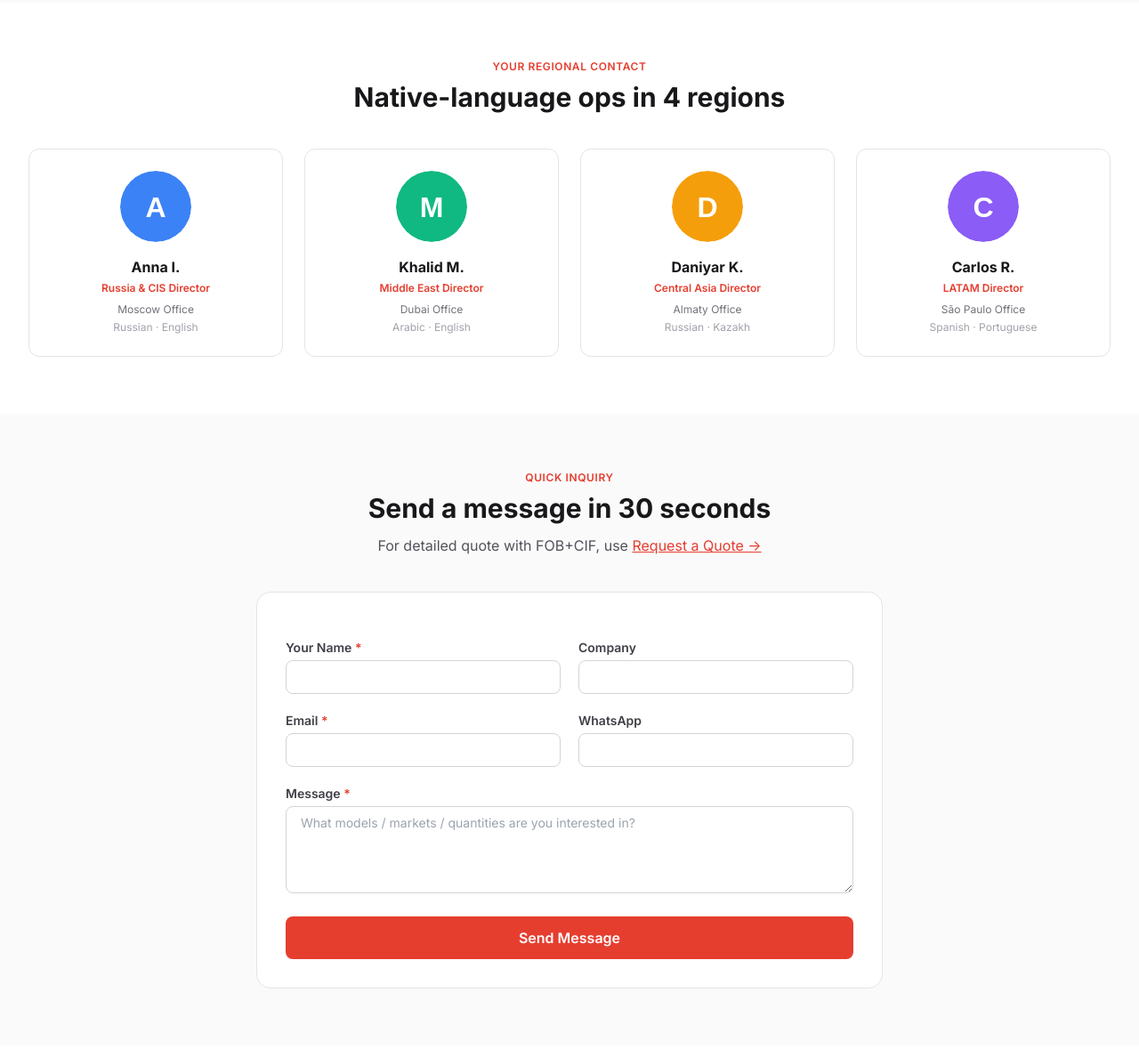
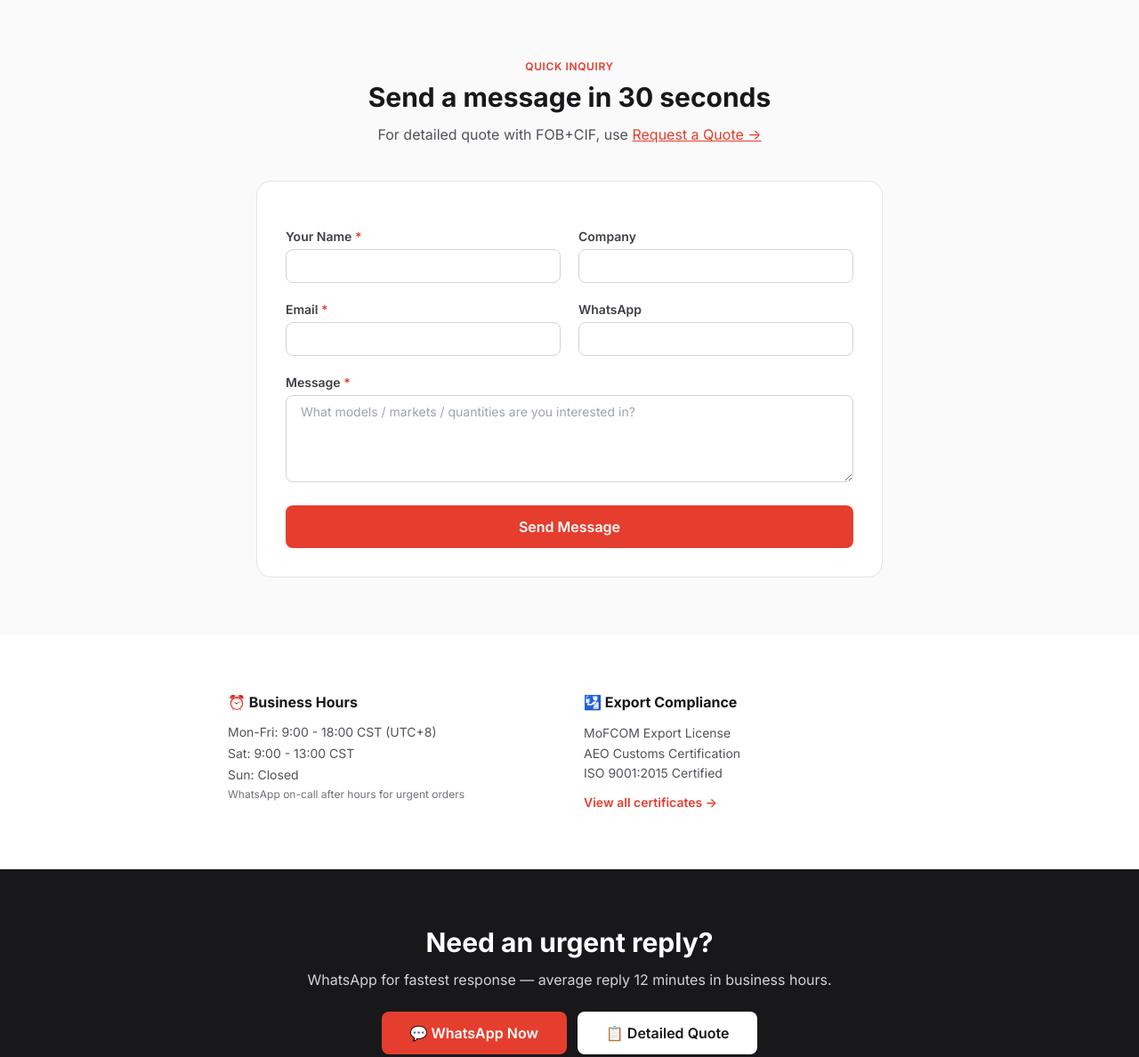
Before and after one commit to gacaicai-lang/evautopro, an Astro site: page /contact in a window 1280 px wide. Shown: the part 1282-2470 px from the top of the page at 89% size. Built offline with nearby package versions, Linux system fonts and the light colour scheme; Astro itself is replaced by a stand-in of ours.

Commit message:
Fix /contact/: remove fake regional offices (no overseas branches yet) + simplify office info

```diff
--- a/src/pages/contact/index.astro
+++ b/src/pages/contact/index.astro
@@ -56,41 +56,10 @@ const channels = [
   },
 ];
 
-const regionalTeam = [
-  {
-    name: 'Anna I.',
-    role: 'Russia & CIS Director',
-    region: 'Moscow Office',
-    langs: 'Russian · English',
-    avatar: 1,
-  },
-  {
-    name: 'Khalid M.',
-    role: 'Middle East Director',
-    region: 'Dubai Office',
-    langs: 'Arabic · English',
-    avatar: 2,
-  },
-  {
-    name: 'Daniyar K.',
-    role: 'Central Asia Director',
-    region: 'Almaty Office',
-    langs: 'Russian · Kazakh',
-    avatar: 3,
-  },
-  {
-    name: 'Carlos R.',
-    role: 'LATAM Director',
-    region: 'São Paulo Office',
-    langs: 'Spanish · Portuguese',
-    avatar: 4,
-  },
-];
-
 const trustPoints = [
   { icon: '⚡', title: 'Reply within 24h', desc: 'Every inquiry answered same business day' },
-  { icon: '🤝', title: 'Founder-led', desc: 'No layered middlemen, direct negotiation' },
-  { icon: '🌐', title: '4 languages', desc: 'EN / RU / AR / ES native ops support' },
+  { icon: '🤝', title: 'Founder-led', desc: 'Direct negotiation, no layered middlemen' },
+  { icon: '🏭', title: '15+ years export', desc: 'Authorized dealer of 6 China NEV brands' },
   { icon: '🔐', title: 'NDA on request', desc: 'Your sourcing list stays confidential' },
 ];
 ---
@@ -175,28 +144,7 @@ const trustPoints = [
     </div>
   </section>
 
-  {/* ====== 4. Regional Team ====== */}
-  <section class="py-16">
-    <div class="max-w-7xl mx-auto px-4 sm:px-6 lg:px-8">
-      <div class="text-center mb-10">
-        <p class="text-xs font-semibold text-brand-500 uppercase tracking-wider mb-2">Your Regional Contact</p>
-        <h2 class="text-3xl font-bold text-ink-900">Native-language ops in 4 regions</h2>
-      </div>
-      <div class="grid sm:grid-cols-2 lg:grid-cols-4 gap-6">
-        {regionalTeam.map(t => (
-          <div class="bg-white border border-ink-200 rounded-xl p-6 text-center">
-            <img src={`/images/testimonial-${t.avatar}.svg`} alt={t.name} class="w-20 h-20 rounded-full mx-auto mb-4 object-cover" loading="lazy" />
-            <h3 class="font-bold text-base text-ink-900">{t.name}</h3>
-            <div class="text-xs text-brand-500 font-semibold mt-1">{t.role}</div>
-            <div class="text-xs text-ink-500 mt-2">{t.region}</div>
-            <div class="text-xs text-ink-400 mt-1">{t.langs}</div>
-          </div>
-        ))}
-      </div>
-    </div>
-  </section>
-
-  {/* ====== 5. Quick Inquiry Form ====== */}
+  {/* ====== 4. Quick Inquiry Form ====== */}
   <section class="py-16 bg-ink-50">
     <div class="max-w-3xl mx-auto px-4 sm:px-6 lg:px-8">
       <div class="text-center mb-10">
@@ -240,33 +188,25 @@ const trustPoints = [
     </div>
   </section>
 
-  {/* ====== 6. Office Info ====== */}
+  {/* ====== 5. Office Info ====== */}
   <section class="py-16">
     <div class="max-w-7xl mx-auto px-4 sm:px-6 lg:px-8">
-      <div class="grid lg:grid-cols-3 gap-8">
+      <div class="grid sm:grid-cols-2 gap-8 max-w-3xl mx-auto">
         <div>
-          <h3 class="font-bold text-base text-ink-900 mb-3">🏢 Shanghai HQ</h3>
-          <p class="text-sm text-ink-600 leading-relaxed">
-            Bonded Warehouse Zone<br/>
-            Yangshan Free Trade Port<br/>
-            Shanghai 201306, China
-          </p>
-        </div>
-        <div>
-          <h3 class="font-bold text-base text-ink-900 mb-3">⏰ Operating Hours</h3>
+          <h3 class="font-bold text-base text-ink-900 mb-3">⏰ Business Hours</h3>
           <ul class="text-sm text-ink-600 space-y-1">
-            <li>Mon-Fri: 9:00 - 18:00 CST</li>
+            <li>Mon-Fri: 9:00 - 18:00 CST (UTC+8)</li>
             <li>Sat: 9:00 - 13:00 CST</li>
-            <li>Sun: Closed (WhatsApp on-call)</li>
-            <li class="text-xs text-ink-500 mt-2">Russia/UAE/LATAM: 24h regional ops</li>
+            <li>Sun: Closed</li>
+            <li class="text-xs text-ink-500 mt-3">WhatsApp on-call after hours for urgent orders</li>
           </ul>
         </div>
         <div>
-          <h3 class="font-bold text-base text-ink-900 mb-3">🛂 Compliance Documents</h3>
+          <h3 class="font-bold text-base text-ink-900 mb-3">🛂 Export Compliance</h3>
           <p class="text-sm text-ink-600 leading-relaxed mb-2">
             MoFCOM Export License<br/>
             AEO Customs Certification<br/>
-            ISO 9001:2015
+            ISO 9001:2015 Certified
           </p>
           <a href="/about/certifications/" class="text-sm font-semibold text-brand-500 hover:text-brand-600">View all certificates →</a>
         </div>
```
